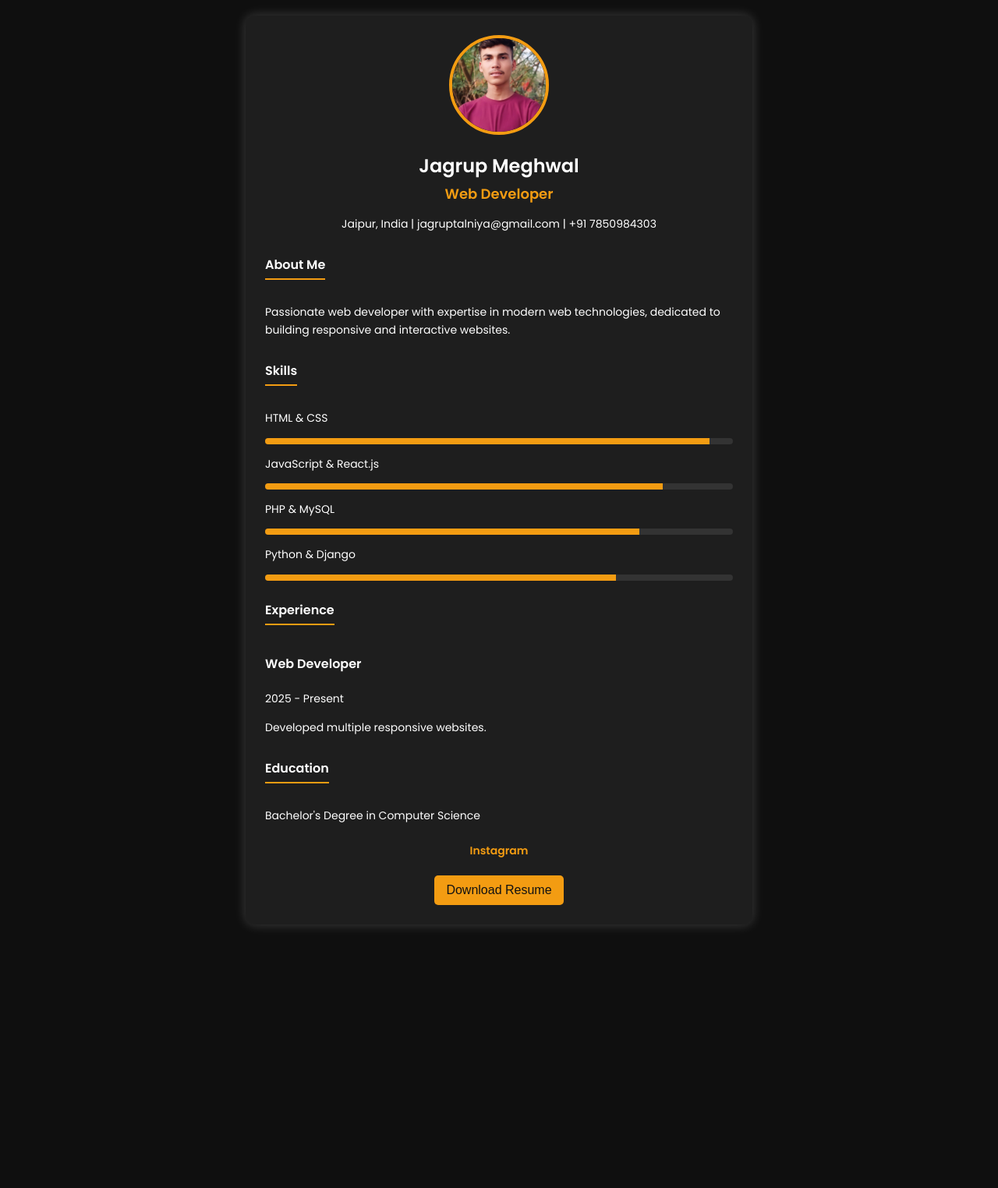
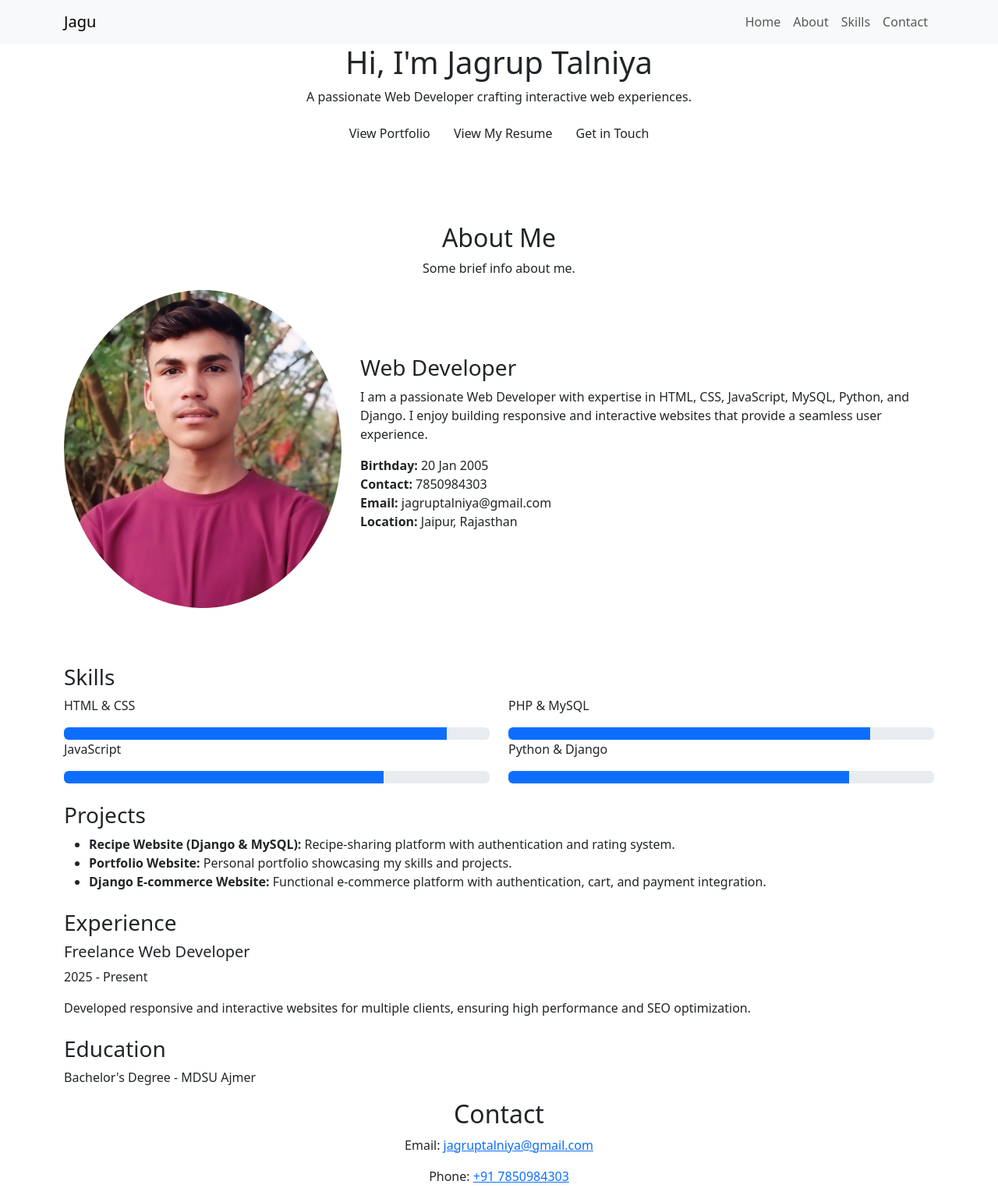
Before and after one commit to jagutalniya/portfolio, a plain HTML site: page index.html in a window 1280 px wide. Shown: the top 1524 px of the page at 78% size. Before the commit the page ends 1206 px from the top, so only its background shows below. Drawn offline with nearby package versions, Linux system fonts and the light colour scheme.

Commit message:
Update index.html

```diff
--- a/index.html
+++ b/index.html
@@ -2,225 +2,159 @@
 <html lang="en">
 
 <head>
-  <meta charset="UTF-8">
-  <meta name="viewport" content="width=device-width, initial-scale=1.0">
-  <title>Web Developer Resume</title>
-  <link href="https://fonts.googleapis.com/css2?family=Poppins:wght@300;400;600&display=swap" rel="stylesheet">
-  <style>
-    /* General Styles */
-    body {
-      font-family: 'Poppins', sans-serif;
-      background: #0f0f0f;
-      color: #fff;
-      margin: 0;
-      padding: 20px;
-      display: flex;
-      justify-content: center;
-      align-items: center;
-      /* height: 100vh; */
-    }
+    <meta charset="UTF-8">
+    <meta name="viewport" content="width=device-width, initial-scale=1.0">
+    <title>Jagu - Portfolio</title>
 
-    /* Resume Container */
-    .resume-container {
-      background: #1e1e1e;
-      padding: 25px;
-      max-width: 600px;
-      border-radius: 12px;
-      box-shadow: 0 0 15px rgba(255, 255, 255, 0.2);
-      text-align: center;
-    }
+    <!-- Bootstrap CSS -->
+    <link rel="stylesheet" href="https://cdn.jsdelivr.net/npm/bootstrap@5.3.0/dist/css/bootstrap.min.css">
 
-    /* Profile Picture */
-    .profile-pic {
-      width: 120px;
-      height: 120px;
-      border-radius: 50%;
-      object-fit: cover;
-      border: 4px solid #f39c12;
-      margin-bottom: 10px;
-    }
+    <!-- Font Awesome -->
+    <script src="https://kit.fontawesome.com/YOUR_KIT_CODE.js" crossorigin="anonymous"></script>
+    <link rel="stylesheet" href="https://cdnjs.cloudflare.com/ajax/libs/font-awesome/6.5.1/css/all.min.css">
 
-    /* Headings */
-    h1 {
-      font-size: 24px;
-      margin: 5px 0;
-    }
-
-    h2 {
-      font-size: 18px;
-      color: #f39c12;
-      margin: 0;
-    }
-
-    h3 {
-      font-size: 16px;
-      margin-top: 15px;
-      border-bottom: 2px solid #f39c12;
-      display: inline-block;
-      padding-bottom: 5px;
-    }
-
-    /* Sections */
-    .about,
-    .skills,
-    .experience,
-    .education,
-    .contact {
-      text-align: left;
-      margin-top: 10px;
-    }
-
-    p {
-      font-size: 14px;
-      line-height: 1.6;
-    }
-
-    ul {
-      list-style-type: none;
-      padding: 0;
-    }
-
-    ul li {
-      background: rgba(255, 255, 255, 0.1);
-      padding: 5px 10px;
-      margin: 5px 0;
-      border-radius: 5px;
-      font-size: 14px;
-    }
-
-    /* Skill Bars */
-    .skill-bar {
-      margin: 10px 0;
-    }
-
-    .progress {
-      background: #333;
-      height: 8px;
-      border-radius: 5px;
-      overflow: hidden;
-    }
-
-    .progress-bar {
-      height: 100%;
-      width: 0;
-      background: #f39c12;
-      transition: width 1s ease-in-out;
-    }
-
-    /* Download Button */
-    .download-btn {
-      background: #f39c12;
-      border: none;
-      padding: 10px 15px;
-      font-size: 16px;
-      color: #121212;
-      border-radius: 5px;
-      margin-top: 20px;
-      cursor: pointer;
-      transition: 0.3s;
-    }
-
-    .download-btn:hover {
-      background: #e67e22;
-    }
-
-    a {
-      display: inline-block;
-      font-size: 14px;
-      color: #f39c12;
-      text-decoration: none;
-      margin-top: 10px;
-      font-weight: 600;
-      transition: color 0.3s ease-in-out;
-    }
-
-    a:hover {
-      color: #e67e22;
-      text-decoration: underline;
-    }
-
-    /* Responsive */
-    @media (max-width: 600px) {
-      .resume-container {
-        width: 90%;
-        padding: 20px;
-      }
-    }
-  </style>
+    <!-- Custom CSS -->
+    <link rel="stylesheet" href="style.css">
 </head>
 
 <body>
-  <div class="resume-container">
-    <header>
-      <img src="pro.jpg" alt="Profile Picture" class="profile-pic">
-      <h1>Jagrup Meghwal</h1>
-      <h2>Web Developer</h2>
-      <p>Jaipur, India | jagruptalniya@gmail.com | +91 7850984303</p>
-    </header>
 
-    <section class="about">
-      <h3>About Me</h3>
-      <p>Passionate web developer with expertise in modern web technologies, dedicated to building responsive and
-        interactive websites.</p>
+    <!-- Navbar -->
+    <nav class="navbar navbar-expand-lg navbar-light bg-light">
+        <div class="container">
+            <a class="navbar-brand" href="index.html">Jagu</a>
+            <button class="navbar-toggler" type="button" data-bs-toggle="collapse" data-bs-target="#navbarNav">
+                <span class="navbar-toggler-icon"></span>
+            </button>
+            <div class="collapse navbar-collapse" id="navbarNav">
+                <ul class="navbar-nav ms-auto">
+                    <li class="nav-item"><a class="nav-link" href="#home">Home</a></li>
+                    <li class="nav-item"><a class="nav-link" href="#about">About</a></li>
+                    <li class="nav-item"><a class="nav-link" href="#skill">Skills</a></li>
+                    <li class="nav-item"><a class="nav-link" href="#footer">Contact</a></li>
+                </ul>
+            </div>
+        </div>
+    </nav>
+
+    <!-- Hero Section -->
+    <section class="hero text-center" id="home">
+        <div class="container">
+            <h1 class="fade-in">Hi, I'm <span class="typing-text">Jagrup Talniya</span></h1>
+            <p class="fade-in">A passionate <span class="highlight">Web Developer</span> crafting interactive web experiences.</p>
+            <div class="hero-buttons">
+                <a href="#portfolio" class="btn hero-btn">View Portfolio</a>
+                <a href="WebDev.html" class="btn hero-btn">View My Resume</a>
+                <a href="#contact" class="btn hero-btn contact-btn">Get in Touch</a>
+            </div>
+        </div>
     </section>
 
-    <section class="skills">
-      <h3>Skills</h3>
-      <div class="skill-bar">
-        <p>HTML & CSS</p>
-        <div class="progress">
-          <div class="progress-bar html"></div>
+    <!-- About Section -->
+    <section id="about" class="py-5 mt-5">
+        <div class="container text-center">
+            <h2>About Me</h2>
+            <p>Some brief info about me.</p>
+            <div class="row align-items-center">
+                <div class="col-md-4">
+                    <img src="pro.jpg" class="img-fluid rounded-circle" alt="Profile">
+                </div>
+                <div class="col-md-8 text-start">
+                    <h3>Web Developer</h3>
+                    <p>
+                        I am a passionate Web Developer with expertise in HTML, CSS, JavaScript, MySQL, Python, and Django.
+                        I enjoy building responsive and interactive websites that provide a seamless user experience.
+                    </p>
+                    <ul class="list-unstyled">
+                        <li><strong>Birthday:</strong> 20 Jan 2005</li>
+                        <li><strong>Contact:</strong> 7850984303</li>
+                        <li><strong>Email:</strong> jagruptalniya@gmail.com</li>
+                        <li><strong>Location:</strong> Jaipur, Rajasthan</li>
+                    </ul>
+                </div>
+            </div>
         </div>
-      </div>
-      <div class="skill-bar">
-        <p>JavaScript & React.js</p>
-        <div class="progress">
-          <div class="progress-bar js"></div>
+    </section>
+    <div id="skill">
+    <!-- Skills Section -->
+    <section class="mt-4 text-start">
+        <div class="container">
+            <h3 class="section-title">Skills</h3>
+            <div class="row">
+                <div class="col-md-6">
+                    <p>HTML & CSS</p>
+                    <div class="progress"><div class="progress-bar" style="width: 90%"></div></div>
+                    <p>JavaScript</p>
+                    <div class="progress"><div class="progress-bar" style="width: 75%"></div></div>
+                </div>
+                <div class="col-md-6">
+                    <p>PHP & MySQL</p>
+                    <div class="progress"><div class="progress-bar" style="width: 85%"></div></div>
+                    <p>Python & Django</p>
+                    <div class="progress"><div class="progress-bar" style="width: 80%"></div></div>
+                </div>
+            </div>
         </div>
-      </div>
-      <div class="skill-bar">
-        <p>PHP & MySQL</p>
-        <div class="progress">
-          <div class="progress-bar php"></div>
-        </div>
-      </div>
-      <div class="skill-bar">
-        <p>Python & Django</p>
-        <div class="progress">
-          <div class="progress-bar python"></div>
-        </div>
-      </div>
     </section>
 
-    <section class="experience">
-      <h3>Experience</h3>
-      <h4>Web Developer</h4>
-      <p>2025 - Present</p>
-      <p>Developed multiple responsive websites.</p>
+    <!-- Projects Section -->
+    <section class="mt-4 text-start">
+        <div class="container">
+            <h3 class="section-title">Projects</h3>
+            <ul>
+                <li><strong>Recipe Website (Django & MySQL):</strong> Recipe-sharing platform with authentication and rating system.</li>
+                <li><strong>Portfolio Website:</strong> Personal portfolio showcasing my skills and projects.</li>
+                <li><strong>Django E-commerce Website:</strong> Functional e-commerce platform with authentication, cart, and payment integration.</li>
+            </ul>
+        </div>
     </section>
 
-    <section class="education">
-      <h3>Education</h3>
-      <p>Bachelor's Degree in Computer Science</p>
+    <!-- Experience Section -->
+    <section class="mt-4 text-start">
+        <div class="container">
+            <h3 class="section-title">Experience</h3>
+            <h5>Freelance Web Developer</h5>
+            <p>2025 - Present</p>
+            <p>Developed responsive and interactive websites for multiple clients, ensuring high performance and SEO optimization.</p>
+        </div>
     </section>
-    <a href="https://www.instagram.com/imjagruptalniya/">Instagram</a><br>
-    <button class="download-btn">Download Resume</button>
-  </div>
 
-  <script>
-    document.addEventListener("DOMContentLoaded", function () {
-      // Animate skill bars
-      document.querySelector(".html").style.width = "95%";
-      document.querySelector(".js").style.width = "85%";
-      document.querySelector(".php").style.width = "80%";
-      document.querySelector(".python").style.width = "75%";
+    <!-- Education Section -->
+    <section class="mt-4 text-start">
+        <div class="container">
+            <h3 class="section-title">Education</h3>
+            <p>Bachelor's Degree - MDSU Ajmer</p>
+        </div>
+    </section>
+    </div>
 
-      // Download resume function
-      document.querySelector(".download-btn").addEventListener("click", function () {
-        alert("Resume download feature coming soon!");
-      });
-    });
-  </script>
+    <div class="section text-center">
+        <h2>Contact</h2>
+        <p>Email: <a href="mailto:jagruptalniya@gmail.com">jagruptalniya@gmail.com</a></p>
+        <p>Phone: <a href="tel:+917850984303">+91 7850984303</a></p>
+    </div>
+
+    <!-- Footer -->
+
+    <footer class="footer text-center mt-5 py-3 bg-light" id="footer">
+        <p style="color: black;">&copy; Copyright <strong>Jagu</strong> All Rights Reserved</p>
+        <div class="social-icons">
+            <a href="https://x.com/Imjagruptalniya" style="color: black;"><i class="fab fa-x-twitter"></i></a>
+            <a href="https://www.facebook.com/jagrup.meghwal" style="color: black;"><i class="fab fa-facebook"></i></a>
+            <a href="https://www.instagram.com/imjagruptalniya/" style="color: black;"><i class="fab fa-instagram"></i></a>
+            <a href="https://www.linkedin.com/in/jagrup-talniya-9a9374334?utm_source=share&utm_campaign=share_via&utm_content=profile&utm_medium=android_app" style="color: black;"><i class="fab fa-linkedin"></i></a>
+
+        </div>
+        <p style="color: black;">Designed by <a href="#">Jagrup Talniya</a></p>
+    </footer>
+
+    <!-- Scroll to Top Button -->
+    <div class="scroll-to-top" onclick="window.scrollTo({top: 0, behavior: 'smooth'});">
+        <i class="fas fa-arrow-up"></i>
+    </div>
+
+    <!-- Bootstrap JS -->
+    <script src="https://cdn.jsdelivr.net/npm/bootstrap@5.3.0/dist/js/bootstrap.bundle.min.js"></script>
+
 </body>
-
 </html>
```
